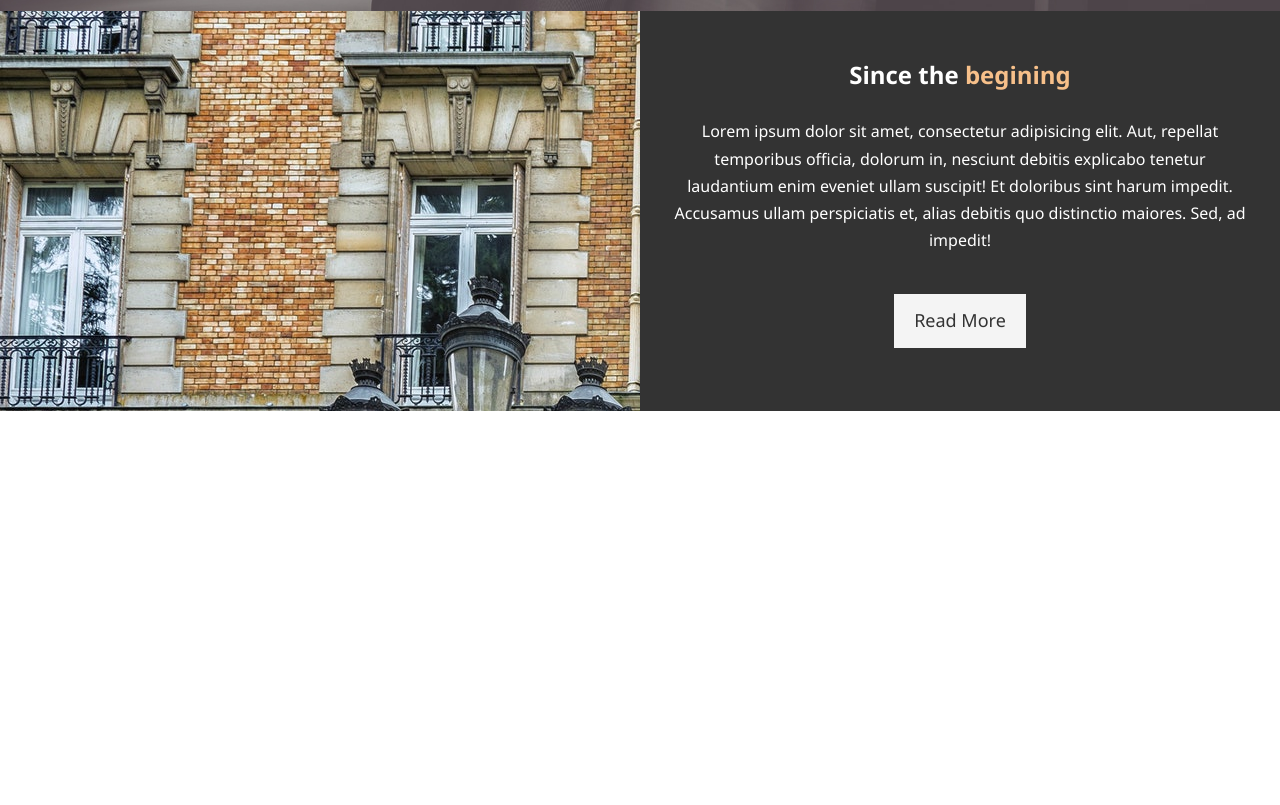
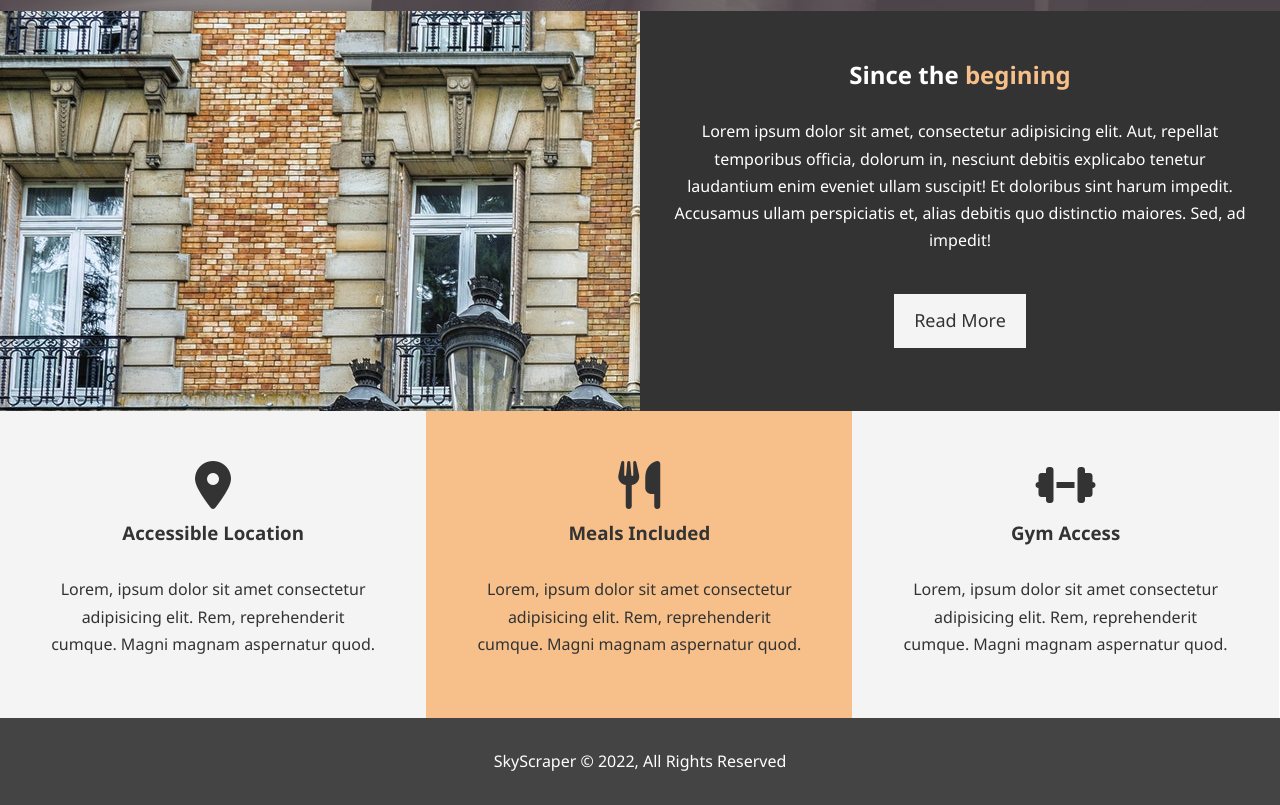
Before and after one commit to piclouds/SkyScraper, a plain HTML site: page index.html in a window 1280 px wide. Shown: the part 656-1461 px from the top of the page. Before the commit the page ends 1067 px from the top, so only its background shows below. Drawn offline with Linux system fonts and the light colour scheme.

Commit message:
Features and Footer | Home Done

```diff
--- a/css/style.css
+++ b/css/style.css
@@ -6,7 +6,8 @@
 }
 
 /* Main styling */
-html, body {
+html,
+body {
     font-family: 'Segoe UI', Tahoma, Geneva, Verdana, sans-serif;
     line-height: 1.7em;
 }
@@ -25,6 +26,10 @@ p {
     margin: 10px 0;
 }
 
+.clear {
+    clear: both;
+}
+
 .container {
     margin: auto;
     max-width: 1100px;
@@ -34,6 +39,16 @@ p {
 
 .text-primary {
     color: #f7c08a;
+}
+
+.bg-primary {
+    background-color: #f7c08a;
+    color: #333;
+}
+
+.bg-light {
+    background: #f4f4f4;
+    color: #333;
 }
 
 .bg-dark {
@@ -54,6 +69,7 @@ p {
     border: none;
     cursor: pointer;
 }
+
 .btn:hover {
     background: #f7c08a;
     color: #333;
@@ -128,6 +144,7 @@ p {
 #home-info {
     height: 400px;
 }
+
 #home-info .info-img {
     float: left;
     width: 50%;
@@ -148,3 +165,25 @@ p {
     padding-bottom: 30px;
 
 }
+
+
+/* Features */
+
+.box {
+    float: left;
+    width: 33.3%;
+    padding: 50px;
+    text-align: center;
+}
+
+.box i {
+    margin-bottom: 10px;
+}
+
+/* Footer */
+#main-footer {
+    text-align: center;
+    background: #444;
+    color: white;
+    padding: 20px;
+}
--- a/index.html
+++ b/index.html
@@ -8,6 +8,12 @@
 
     <meta name="description" content="Welcome to your next stay up in the skies.">
     <meta name="keywords" content="hotel,skyscraper,stay,room">
+
+    <!-- Remote stylesheets -->
+    <!--    Font Awesome    -->
+    <link rel="stylesheet" href="https://cdnjs.cloudflare.com/ajax/libs/font-awesome/6.1.1/css/all.min.css"
+        integrity="sha512-KfkfwYDsLkIlwQp6LFnl8zNdLGxu9YAA1QvwINks4PhcElQSvqcyVLLD9aMhXd13uQjoXtEKNosOWaZqXgel0g=="
+        crossorigin="anonymous" referrerpolicy="no-referrer" />
 
     <!-- Local Stylesheets -->
     <link rel="stylesheet" href="css/style.css">
@@ -50,10 +56,33 @@
             <p>Lorem ipsum dolor sit amet, consectetur adipisicing elit. Aut, repellat temporibus officia, dolorum in,
                 nesciunt debitis explicabo tenetur laudantium enim eveniet ullam suscipit! Et doloribus sint harum
                 impedit. Accusamus ullam perspiciatis et, alias debitis quo distinctio maiores. Sed, ad impedit!</p>
-                <a href="" class="btn btn-light">Read More</a>
+            <a href="" class="btn btn-light">Read More</a>
         </div>
     </section>
 
+    <section id="features">
+        <div class="box bg-light">
+            <i class="fas fa-location-dot fa-3x"></i>
+            <h3>Accessible Location</h3>
+            <p>Lorem, ipsum dolor sit amet consectetur adipisicing elit. Rem, reprehenderit cumque. Magni magnam
+                aspernatur quod.</p>
+        </div>
+        <div class="box bg-primary">
+            <i class="fas fa-utensils fa-3x"></i>
+            <h3>Meals Included</h3>
+            <p>Lorem, ipsum dolor sit amet consectetur adipisicing elit. Rem, reprehenderit cumque. Magni magnam
+                aspernatur quod.</p>
+        </div>
+        <div class="box bg-light">
+            <i class="fas fa-dumbbell fa-3x"></i>
+            <h3>Gym Access</h3>
+            <p>Lorem, ipsum dolor sit amet consectetur adipisicing elit. Rem, reprehenderit cumque. Magni magnam
+                aspernatur quod.</p>
+        </div>
+    </section>
+    <div class="clear"></div>
+    <footer id="main-footer">
+        <p>SkyScraper &copy; 2022, All Rights Reserved</p>
+    </footer>
 </body>
-
 </html>
```
